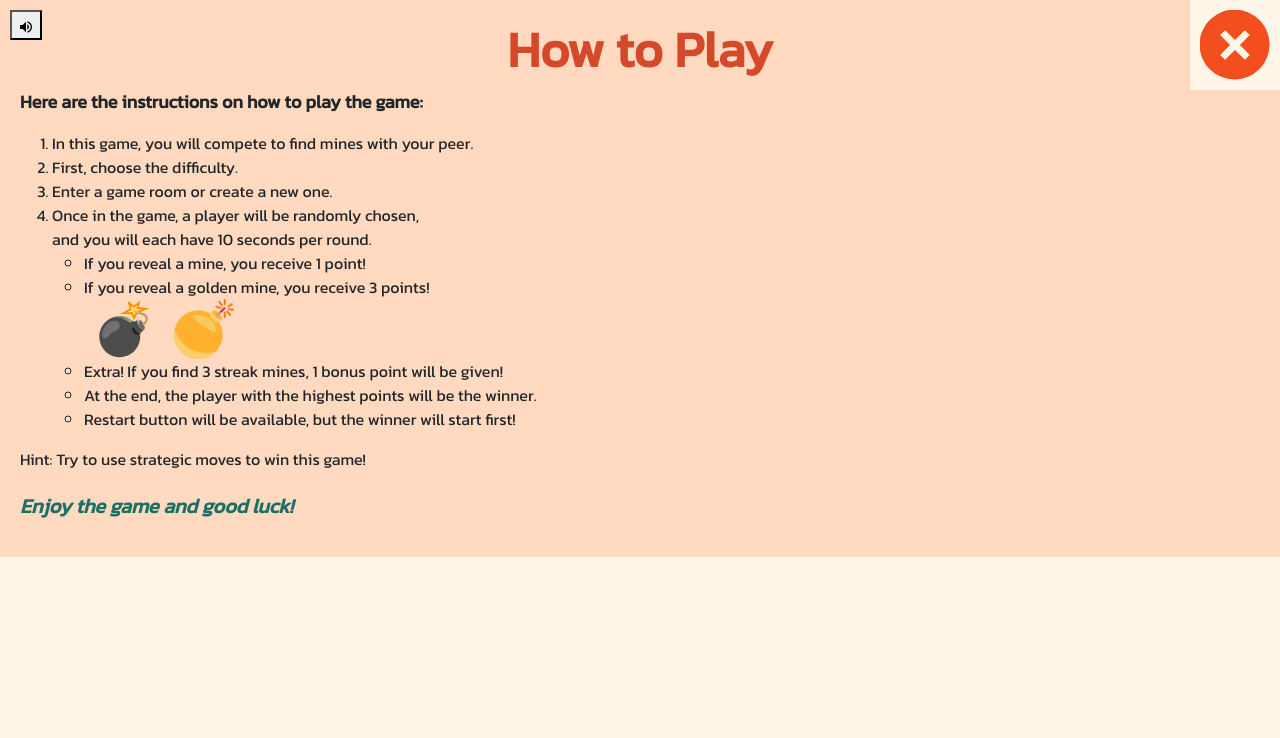
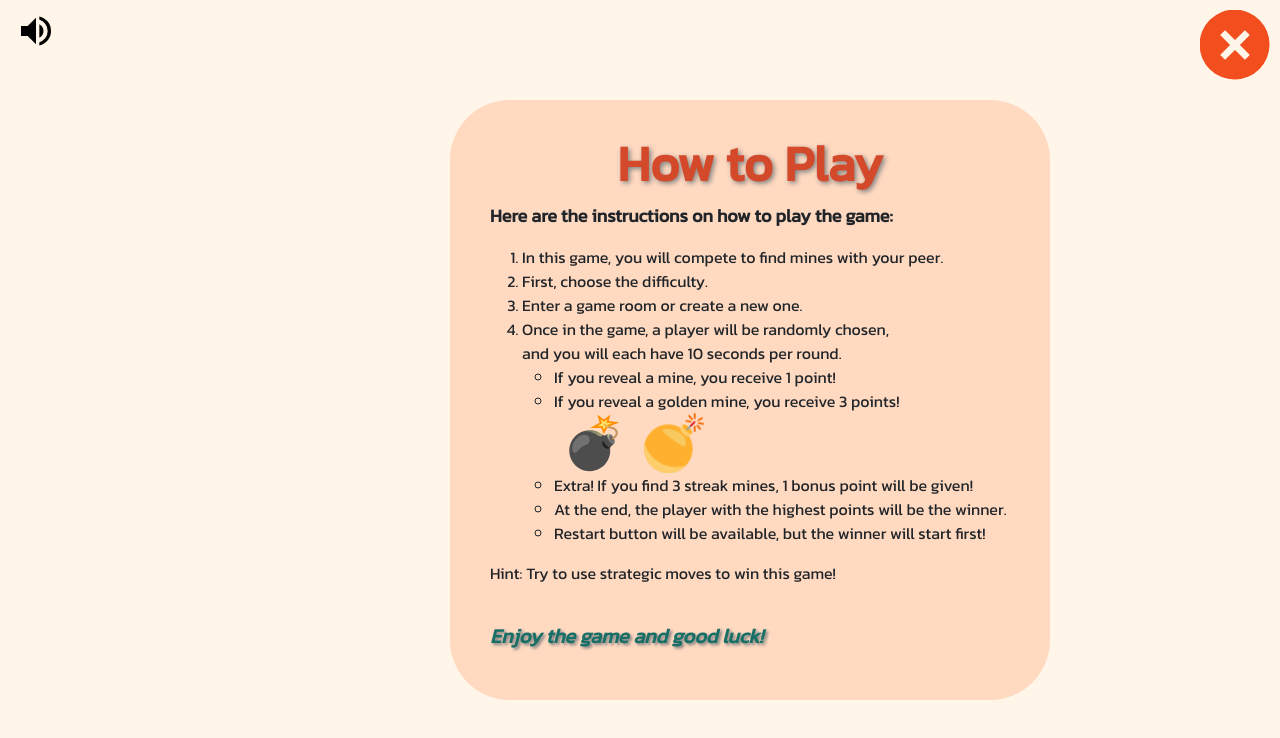
Before and after one commit to Win-TS/netcentric-findMyMines, a React (Create React App) app in the folder frontend/: page /howtoplay in a window 1280 px wide. Shown: the top 738 px of the page. Built offline with nearby package versions, Linux system fonts and the light colour scheme; no server answers.

Commit message:
finalversioncss

```diff
--- a/frontend/src/App.css
+++ b/frontend/src/App.css
@@ -44,8 +44,16 @@
   position: absolute;
   top: 10px;
   left: 10px;
-}
-
+  border: none;
+  background-color: #fff6e9;
+}
+.muteButton-night {
+  position: absolute;
+  top: 10px;
+  left: 10px;
+  border: none;
+  background-color: #BFBAE1;
+}
 /* start of main menu */
 
 /* .mainmenu-container{
@@ -561,7 +569,13 @@
   margin-left: auto;
   order: 2; /* Place opponent on the left */
 }
-
+.countdowntm {
+  display: flex;
+  flex-direction: row;
+  justify-content: center;
+  align-items: center;
+  margin: 10px;
+}
 .avatar-selection-page {
   text-align: center;
   padding: 20px;
@@ -1444,16 +1458,47 @@ html {
   font-family: "Kanit", sans-serif;
   font-weight: bold;
   text-align: center;
+  text-shadow: 2px 2px 5px gray;
+}
+.how-to-play-night {
+  font-size: 50px;
+  color: #FFD469;
+  font-family: "Kanit", sans-serif;
+  font-weight: bold;
+  text-align: center;
+  text-shadow: 2px 2px 3px black;
 }
 .how-to-play-container {
-  font-family: "Kanit", sans-serif;
-  width: 100%;
-  padding: 20px;
+  display: flex;
+  flex-direction: column;
+  font-family: "Kanit", sans-serif;
+  justify-content: center;
   background-color: #ffd9c0;
-  box-sizing: border-box;
   text-align: left;
-}
-
+  position: relative; /* This is fine if the element is part of a larger layout */
+  height: 600px; /* Set a minimum height of the viewport height */
+  width: 600px; /* Set a minimum width of the viewport width */
+  border-radius: 10%; /* Adds rounded corners with a 10% border radius */
+  left: 450px;
+  top: 100px;
+  padding: 40px;
+}
+.how-to-play-container-night {
+  display: flex;
+  flex-direction: column;
+  font-family: "Kanit", sans-serif;
+  justify-content: center;
+  background-color: #5c469c;
+  color: white;
+  text-align: left;
+  position: relative; /* This is fine if the element is part of a larger layout */
+  height: 600px; /* Set a minimum height of the viewport height */
+  width: 600px; /* Set a minimum width of the viewport width */
+  border-radius: 10%; /* Adds rounded corners with a 10% border radius */
+  left: 450px;
+  top: 100px;
+  padding: 40px;
+}
 .instructions-text {
   font-size: 18px;
   font-weight: bold;
@@ -1477,4 +1522,14 @@ html {
   font-size: 20px;
   font-style: italic;
   font-weight: bold;
-}
+  text-shadow: 2px 2px 3px gray;
+}
+
+.good-luck-text-night {
+  color: #79AC78;
+  margin-top: 20px;
+  font-size: 20px;
+  font-style: italic;
+  font-weight: bold;
+  text-shadow: 2px 2px 3px black;
+}
--- a/frontend/src/App.js
+++ b/frontend/src/App.js
@@ -43,11 +43,11 @@ function App() {
       id={`default-background-color-font${nightTheme ? "-night" : ""}`}
     >
       <Router>
-        <button onClick={toggleMute} className="muteButton">
+        <button onClick={toggleMute} className={`muteButton${nightTheme ? "-night" : ""}`}>
           {isMuted ? (
-            <img src={volumeOff} alt="Volume Off" />
+            <img src={volumeOff} alt="Volume Off" width="40px" height="40px" />
           ) : (
-            <img src={volumeOn} alt="Volume On" />
+            <img src={volumeOn} alt="Volume On" width="40px" height="40px"/>
           )}
         </button>
 
@@ -69,7 +69,7 @@ function App() {
             element={<Leaderboard nightTheme={nightTheme} />}
           />
           <Route path="/avatar" element={<Avatar nightTheme={nightTheme} />} />
-          <Route path="/howtoplay" element={<HowToPlay />} />
+          <Route path="/howtoplay" element={<HowToPlay nightTheme={nightTheme}/>} />
           <Route path="/admin" element={<Admin />} />
           <Route path="*" element={<h1> You are in the wrong path </h1>} />
         </Routes>
--- a/frontend/src/pages/HowToPlay.js
+++ b/frontend/src/pages/HowToPlay.js
@@ -2,9 +2,9 @@ import bombImg from "../assets/bomb.svg";
 import goldenBombImg from "../assets/goldenBomb.png";
 import { Link } from "react-router-dom";
 
-const HowToPlay = ({nightTheme}) => {
+const HowToPlay = ({ nightTheme }) => {
   return (
-    <div className="how-to-play-container">
+    <div>
       <Link to="/">
         <button className={`exit${nightTheme ? "-night" : ""}`}>
           <svg
@@ -20,7 +20,8 @@ const HowToPlay = ({nightTheme}) => {
           </svg>
         </button>
       </Link>
-      <h1 className="how-to-play">How to Play</h1>
+      <div className={`how-to-play-container${nightTheme ? "-night" : ""}`}>
+        <h1 className={`how-to-play${nightTheme ? "-night" : ""}`}>How to Play</h1>
         <p className="instructions-text">
           Here are the instructions on how to play the game:
         </p>
@@ -55,7 +56,8 @@ const HowToPlay = ({nightTheme}) => {
           </ul>
         </ol>
         <p>Hint: Try to use strategic moves to win this game!</p>
-      <p className="good-luck-text">Enjoy the game and good luck!</p>
+        <p className={`good-luck-text${nightTheme ? "-night" : ""}`}>Enjoy the game and good luck!</p>
+      </div>
     </div>
   );
 };
```
Also changed, not shown: frontend/src/components/CountdownTimer.js (+3 -2 lines). Lines whose indentation alone changed are shown as unchanged.
